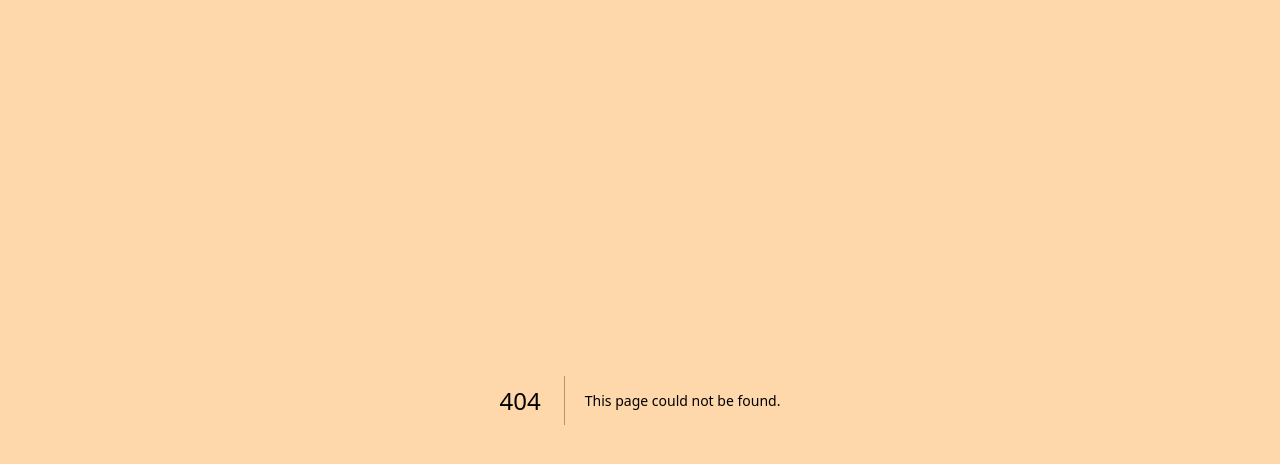
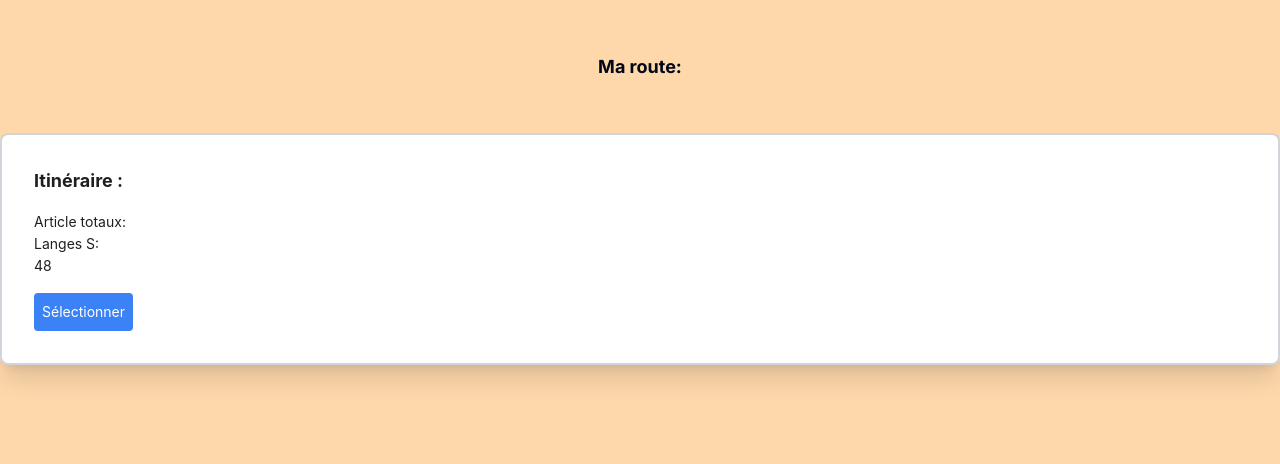
Before and after one commit to SachaNorden/PFE2023_FRONTEND, a Next.js app: page /itineraires/route in a window 1280 px wide. Before the commit this address had no page. Shown: the top 464 px of the page. Built offline with nearby package versions, Linux system fonts and the light colour scheme.

Commit message:
adding form component to unify + route page

```diff
--- a/app/(itineraires)/(routes)/itineraires/page.tsx
+++ b/app/(itineraires)/(routes)/itineraires/page.tsx
@@ -1,4 +1,5 @@
 import {Form, Input, Image} from 'antd';
+import FormComponent from '@/components/ui/Form.component'
 import { Button } from '@/components/ui/button'; // Example path, adjust according to your structure
 
 
@@ -8,18 +9,21 @@
             <Image width={65} src="/Snappies-Logo.png" preview={false} className=' ' />
 
             <p className="text-4xl flex flex-col justify-center items-center">Feuilles de routes</p>
-            <Form
-                initialValues={{remember: true}}
-                autoComplete="off"
-                className='
-                  p-8
-                  border-2 border-gray-300
-                  rounded-lg
-                  shadow-xl
-                  bg-white
-                  relative
-                  z-20'
+            <FormComponent
             >
+                {/*
+                { //Ici, tu passes les champs de formulaire spécifiques à Itineraires }
+                <Form.Item name="nomDuChamp" rules={[{ required: true }]}>
+                    <Input placeholder="Exemple de champ" />
+                </Form.Item>
+                {//  Ajoute autant de `Form.Item` que nécessaire }
+                <Form.Item>
+                    <Button type="primary" htmlType="submit">
+                        Soumettre
+                    </Button>
+                </Form.Item>
+                */
+            }
                 <p className="text-base">- <b className="text-lg">itinéraire 1</b> : livreur1.nom <span
                     className="text-xl text-red-300 font-bold">DEPOT</span></p>
                 <p className="text-sm"> creche1 - creche2 - creche3 - creche4</p>
@@ -47,7 +51,7 @@
                 {/* eslint-disable-next-line jsx-a11y/alt-text */}
                 <Image width={60} src="/plus.png" preview={false} className='absolute -top-21 left-1/2 transform -translate-x-1/2 -z10 -translate-y-5' />
 
-            </Form>
+            </FormComponent>
         </div>
     )
 }
--- /dev/null
+++ b/app/(itineraires)/(routes)/itineraires/route/page.tsx
@@ -0,0 +1,27 @@
+import FormComponent from "@/components/ui/Form.component";
+
+
+export default function Route (routeDetails){
+    return(
+        <div className="items-center justify-center h-1/3">
+        <div className="flex flex-col items-center justify-center h-1/2">
+            <div className="text-lg font-bold">Ma route: {routeDetails.livreur}</div>
+        </div>
+            <FormComponent >
+                <div>
+                <div className="font-bold text-lg mb-4">Itinéraire {routeDetails.id}:</div>
+                <p>Article totaux:</p>
+                {/* Ici, tu listes les articles de l'itinéraire. */}
+                {/* Tu devrais mapper sur un tableau d'articles pour les afficher. */}
+
+                    <h2>Langes S:</h2>
+                    <p>48</p>
+
+                <button className="mt-4 bg-blue-500 text-white p-2 rounded">Sélectionner</button>
+
+                </div>
+            </FormComponent>
+
+        </div>
+    )
+}
--- a/app/layout.tsx
+++ b/app/layout.tsx
@@ -6,8 +6,8 @@
 const inter = Inter({ subsets: ['latin'] })
 
 export const metadata: Metadata = {
-  title: 'genius',
-  description: 'ai platform',
+  title: 'Snappies',
+  description: 'pfe project',
 }
 
 export default function RootLayout({
--- /dev/null
+++ b/components/ui/Form.component.jsx
@@ -0,0 +1,23 @@
+import {Form} from "antd";
+
+export default function FormComponent({children, ...props}){
+    return(
+        <Form {...props}
+            initialValues={{remember: true}}
+            autoComplete="off"
+            className='
+                  p-8
+                  border-2 border-gray-300
+                  rounded-lg
+                  shadow-xl
+                  bg-white
+                  relative
+                  z-20'
+
+        >
+
+            {children}
+        </Form>
+    )
+
+}
--- a/middleware.ts
+++ b/middleware.ts
@@ -4,7 +4,7 @@
 // Please edit this to allow other routes to be public as needed.
 // See https://clerk.com/docs/references/nextjs/auth-middleware for more information about configuring your Middleware
 export default authMiddleware({
-    publicRoutes: ["/itineraires"]
+    publicRoutes: ["/itineraires", "/itineraires/route"]
 });
 
 export const config = {
```
